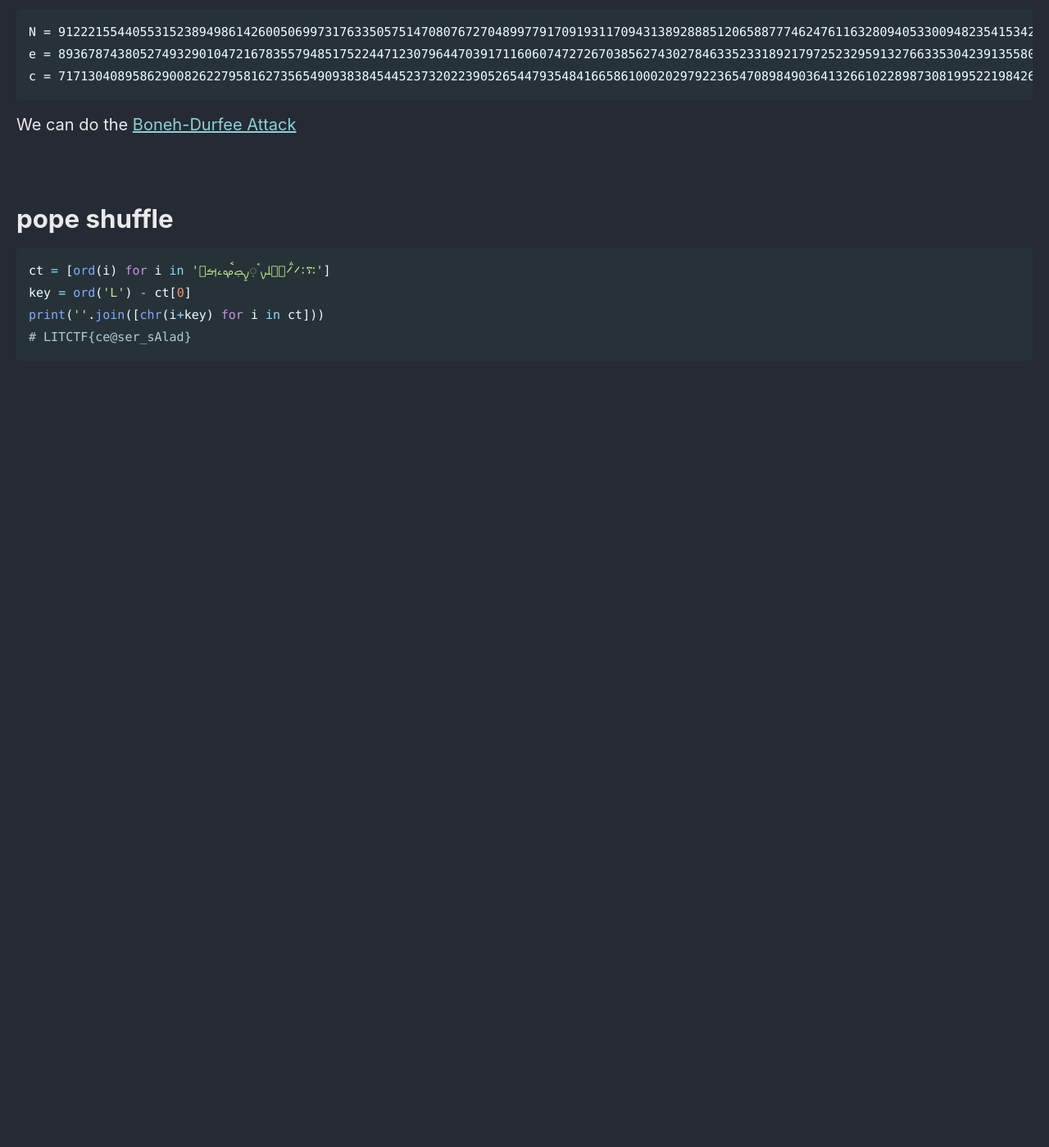
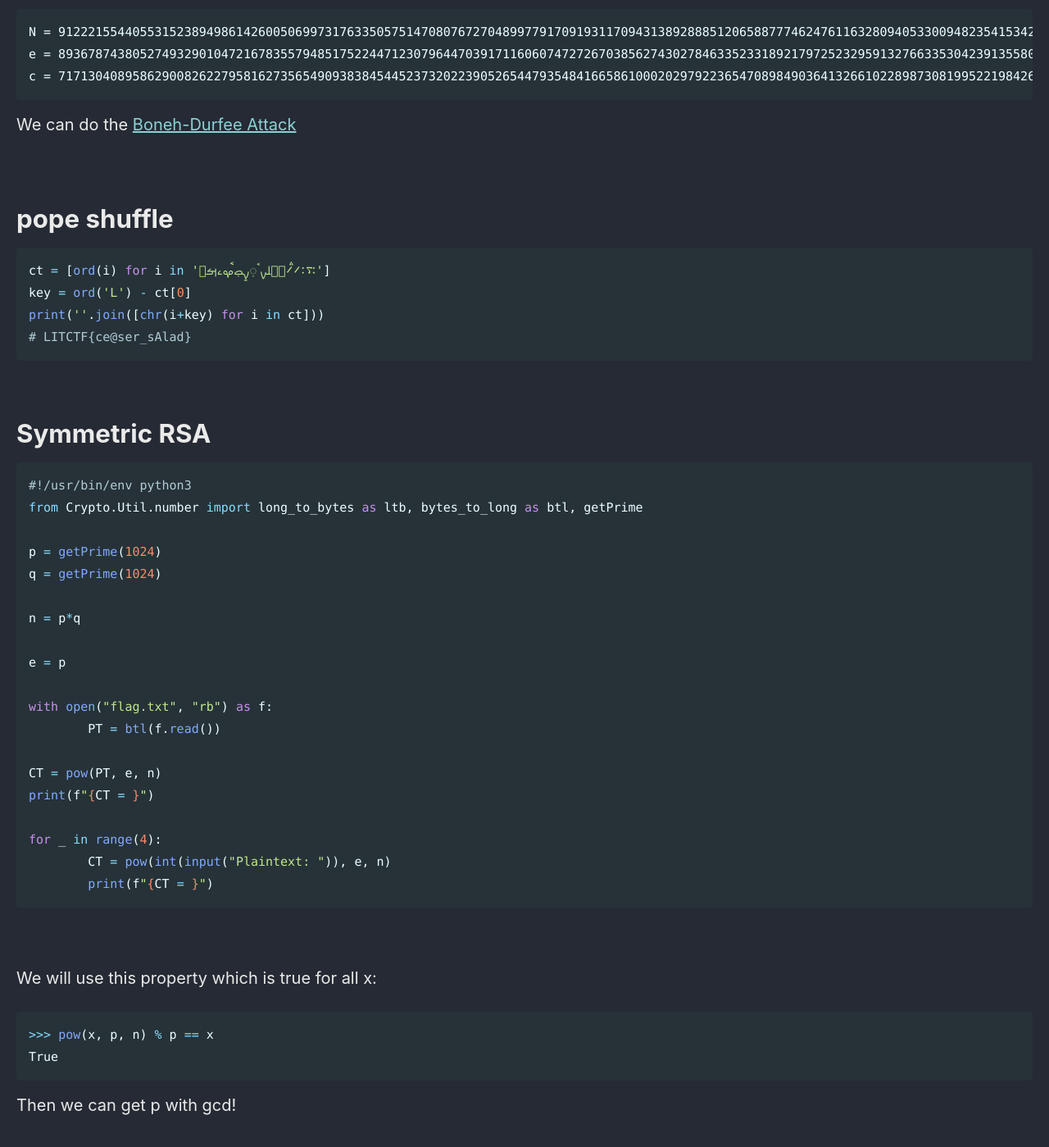
Before and after one commit to Connor-McCartney/Connor-McCartney.github.io, a Jekyll site: the page built from _pages/cryptography/other/LIT-CTF-2024.md, in a window 1280 px wide and 1400 px high, scrolled down 645 px. Shown: the whole window at 82% size. Built offline with Jekyll 4.4.1, drawn with Linux system fonts in a browser that asks for light colours; cached includes are drawn as plain includes; before the commit the page ends 1130 px from its top, so only the background shows below that.

Commit message:
Update LIT-CTF-2024.md

````diff
--- a/_pages/cryptography/other/LIT-CTF-2024.md
+++ b/_pages/cryptography/other/LIT-CTF-2024.md
@@ -42,3 +42,41 @@ key = ord('L') - ct[0]
 print(''.join([chr(i+key) for i in ct]))
 # LITCTF{ce@ser_sAlad}
 ```
+
+<br>
+
+# Symmetric RSA
+
+```python
+#!/usr/bin/env python3
+from Crypto.Util.number import long_to_bytes as ltb, bytes_to_long as btl, getPrime
+
+p = getPrime(1024)
+q = getPrime(1024)
+
+n = p*q
+
+e = p
+
+with open("flag.txt", "rb") as f:
+	PT = btl(f.read())
+
+CT = pow(PT, e, n)
+print(f"{CT = }")
+
+for _ in range(4):
+	CT = pow(int(input("Plaintext: ")), e, n)
+	print(f"{CT = }")
+```
+
+<br>
+
+We will use this property which is true for all x:
+
+```python
+>>> pow(x, p, n) % p == x
+True
+```
+
+
+Then we can get p with gcd!
````
